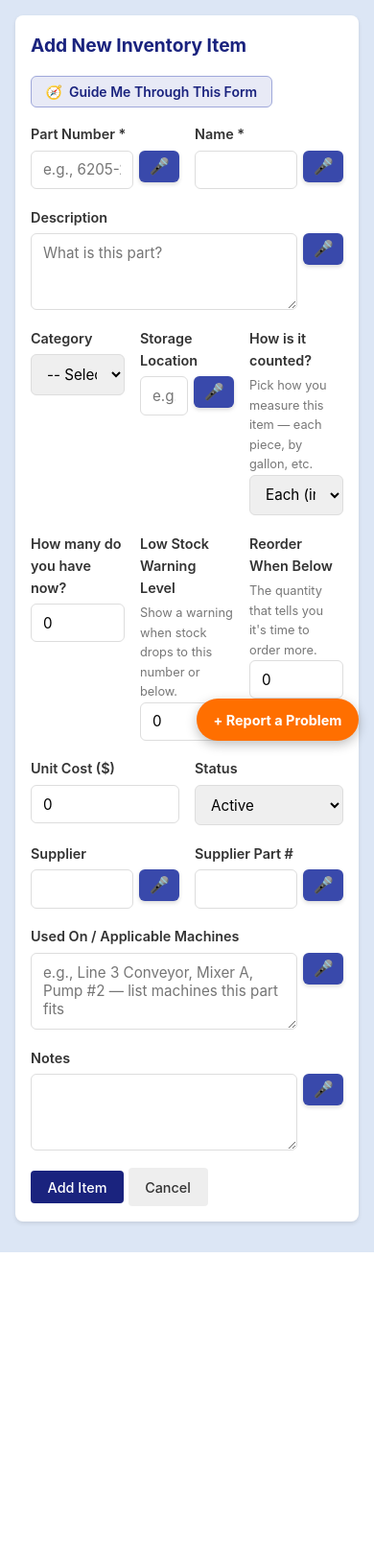
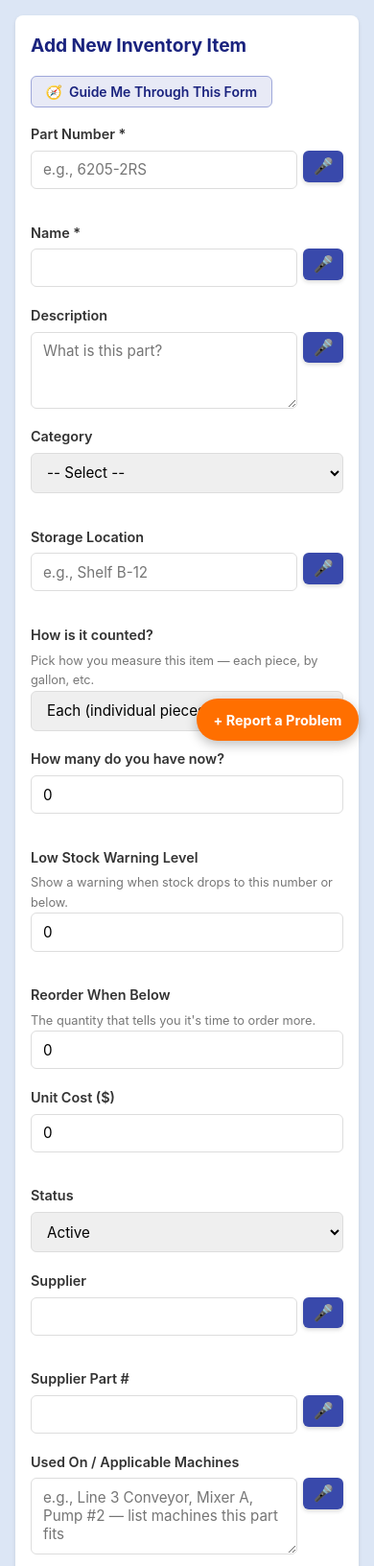
Before and after one commit to 1234zahradnik/rivets-mms, a Python web app: template templates/inventory_form.html in a window 390 px wide. Shown: the part 56-1688 px from the top of the page at 96% size. Before the commit the page ends 1361 px from the top, so only its background shows below. Run offline with Jinja, Linux system fonts and the light colour scheme; the template is opened without the code that fills it, so the values that code supplies are empty.

Commit message:
Bugfix + responsive: is_low_stock property, three-col grid, form layouts
- BUGFIX: InventoryItem.is_low_stock was only in to_dict(), not a Python
  property — low-stock row highlighting in templates was silently broken
- Add .three-col responsive CSS utility (2-col on tablet, 1-col on phone)
- machine_form, pm_form, inventory_form: all inline grids now use
  responsive .two-col / .three-col classes instead of fixed inline styles

Co-Authored-By: Claude Sonnet 4.6 <noreply@anthropic.com>

```diff
--- a/models.py
+++ b/models.py
@@ -183,6 +183,10 @@ class InventoryItem(db.Model):
     )
 
     @property
+    def is_low_stock(self):
+        return self.quantity_on_hand <= self.min_stock_level
+
+    @property
     def total_value(self):
         return self.quantity_on_hand * self.unit_cost
 
--- a/templates/base.html
+++ b/templates/base.html
@@ -115,11 +115,16 @@ tr:hover{background:#fafbff;}
   .hide-mobile{display:none!important;}
   .mob-cards{display:block;}
 }
-/* ── Responsive 2-column grid ────────────────────────────────────────── */
+/* ── Responsive grid utilities ────────────────────────────────────────── */
 .two-col{display:grid;grid-template-columns:1fr 1fr;gap:1rem;}
 .two-col-main{display:grid;grid-template-columns:2fr 1fr;gap:1rem;}
+.three-col{display:grid;grid-template-columns:1fr 1fr 1fr;gap:1rem;}
 @media(max-width:700px){
   .two-col,.two-col-main{grid-template-columns:1fr!important;}
+  .three-col{grid-template-columns:1fr 1fr!important;}
+}
+@media(max-width:480px){
+  .three-col{grid-template-columns:1fr!important;}
 }
 </style>
 {% block extra_css %}{% endblock %}
--- a/templates/inventory_form.html
+++ b/templates/inventory_form.html
@@ -6,7 +6,7 @@
 <h2>{{ 'Edit' if item else 'Add New' }} Inventory Item</h2>
 
 <form method="post">
-<div style="display:grid;grid-template-columns:1fr 1fr;gap:1rem;">
+<div class="two-col">
 <div class="form-group">
 <label>Part Number *</label>
 <input type="text" name="part_number" value="{{ item.part_number if item else '' }}" required placeholder="e.g., 6205-2RS">
@@ -22,7 +22,7 @@
 <textarea name="description" placeholder="What is this part?">{{ item.description if item else '' }}</textarea>
 </div>
 
-<div style="display:grid;grid-template-columns:1fr 1fr 1fr;gap:1rem;">
+<div class="three-col">
 <div class="form-group">
 <label>Category</label>
 <select name="category">
@@ -53,7 +53,7 @@
 </div>
 </div>
 
-<div style="display:grid;grid-template-columns:1fr 1fr 1fr;gap:1rem;">
+<div class="three-col">
 <div class="form-group">
 <label>How many do you have now?</label>
 <input type="number" name="quantity_on_hand" value="{{ item.quantity_on_hand if item else 0 }}">
@@ -70,7 +70,7 @@
 </div>
 </div>
 
-<div style="display:grid;grid-template-columns:1fr 1fr;gap:1rem;">
+<div class="two-col">
 <div class="form-group">
 <label>Unit Cost ($)</label>
 <input type="number" step="0.01" name="unit_cost" value="{{ item.unit_cost if item else 0 }}">
@@ -85,7 +85,7 @@
 </div>
 </div>
 
-<div style="display:grid;grid-template-columns:1fr 1fr;gap:1rem;">
+<div class="two-col">
 <div class="form-group">
 <label>Supplier</label>
 <input type="text" name="supplier" value="{{ item.supplier if item else '' }}">
--- a/templates/machine_form.html
+++ b/templates/machine_form.html
@@ -6,7 +6,7 @@
 <h2>{{ 'Edit Machine' if machine else 'Add New Machine' }}</h2>
 
 <form method="post">
-<div style="display:grid;grid-template-columns:1fr 1fr;gap:1rem;">
+<div class="two-col">
 <div class="form-group">
 <label>Name *</label>
 <input type="text" name="name" value="{{ machine.name if machine else '' }}" required>
@@ -22,7 +22,7 @@
 <input type="text" name="location" value="{{ machine.location if machine else '' }}" placeholder="e.g., Building A, Line 3">
 </div>
 
-<div style="display:grid;grid-template-columns:1fr 1fr 1fr;gap:1rem;">
+<div class="three-col">
 <div class="form-group">
 <label>Manufacturer</label>
 <input type="text" name="manufacturer" value="{{ machine.manufacturer if machine else '' }}">
@@ -37,7 +37,7 @@
 </div>
 </div>
 
-<div style="display:grid;grid-template-columns:1fr 1fr;gap:1rem;">
+<div class="two-col">
 <div class="form-group">
 <label>Install / Purchase Date</label>
 <input type="date" name="install_date" value="{{ machine.install_date.strftime('%Y-%m-%d') if machine and machine.install_date else '' }}">
--- a/templates/pm_form.html
+++ b/templates/pm_form.html
@@ -33,7 +33,7 @@
 <textarea name="description" placeholder="e.g., 1. Lock out machine. 2. Drain old oil. 3. Refill to fill line with ISO 46 hydraulic oil. 4. Check for leaks.">{{ sched.description if sched else '' }}</textarea>
 </div>
 
-<div style="display:grid;grid-template-columns:1fr 1fr;gap:1rem;">
+<div class="two-col">
 <div class="form-group">
 <label>Repeat Every (days) *</label>
 <span class="hint">How many days between each task? 30 = monthly, 90 = quarterly, 365 = yearly.</span>
@@ -46,7 +46,7 @@
 </div>
 </div>
 
-<div style="display:grid;grid-template-columns:1fr 1fr;gap:1rem;">
+<div class="two-col">
 <div class="form-group">
 <label>Estimated Hours</label>
 <input type="number" step="0.5" name="estimated_hours" value="{{ sched.estimated_hours if sched else '' }}" placeholder="0">
```
